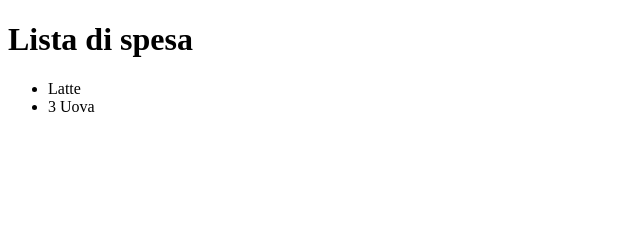
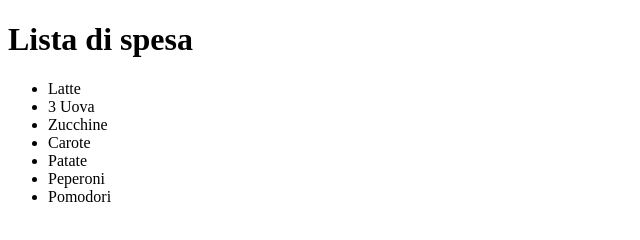
Before and after one commit to fadi-dawood/Modulo-3-02-GIT, a plain HTML site: page index.html in a window 1280 px wide. Shown: the whole page, without its empty margins (0-640 px from the left). Drawn offline with Linux system fonts and the light colour scheme.

Commit message:
aggiunto ccs

```diff
--- a/index.html
+++ b/index.html
@@ -11,6 +11,11 @@
         <ul>
             <li>Latte</li>
             <li>3 Uova</li>
+            <li>Zucchine</li>
+            <li>Carote</li>
+            <li>Patate</li>
+            <li>Peperoni</li>
+            <li>Pomodori</li>
         </ul>
      </body>
 </html>
--- /dev/null
+++ b/style.css
@@ -0,0 +1,9 @@
+h1{
+    color: red;
+}
+
+
+li{
+    background-color: aquamarine;
+
+}
```
